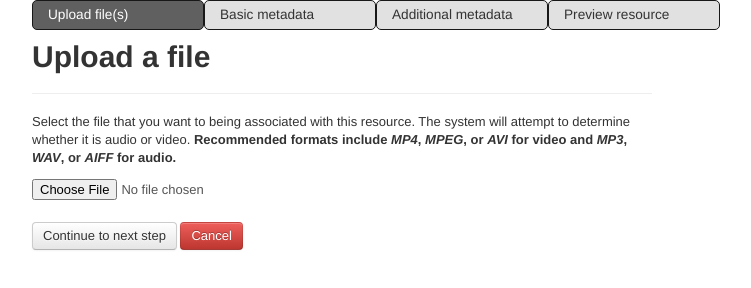
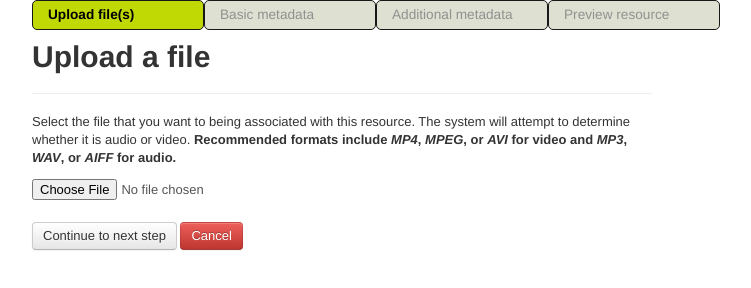
Before and after one commit to atomical/ui-prototypes, a plain HTML site: page basic-audio-upload.html in a window 1280 px wide. Shown: the whole page, without its empty margins (258-1009 px from the left). Drawn offline with nearby package versions, Linux system fonts and the light colour scheme.

Commit message:
Trying a different approach by using the ~ selector

```diff
--- a/styles/custom.css
+++ b/styles/custom.css
@@ -8,8 +8,12 @@
   padding-left: 0;
 }
 
+/* Set the default status so that previous links are a darker color than the
+   currently active link */
 .wizard li {
-  background: rgb(225, 225, 225);
+  background: rgb(222, 225, 210);
+  color: rgb(144, 144, 144);
+
   padding: 5px 15px;
   margin-left: 0;
 
@@ -17,12 +21,23 @@
   border-radius: 5px;
 }
 
+/* Next brighten the active link and set it off in bold type */
 .wizard li.current {
-  color: rgb(255, 255, 255);
-  background: rgb(96, 96, 96);
+  color: rgb(0, 0, 0);
+  font-weight: bold;
+  background: rgb(192, 217, 4);
 }
 
-.wizard li.previous {
+/* Finally use the spiffy ~ operator to pull in all of the previous li items. This
+   only works in modern browsers that support CSS3 so for fallback we still need to
+   provide a class as well
+
+   Some day this declaration will work though
+
+   .wizard li.current ~ li,
+   */
+.wizard li.previous
+ {
   color: rgb(255, 255, 255);
-  background: rgb(0, 0, 0);
+  background: rgb(132, 166, 60);
 }
```
